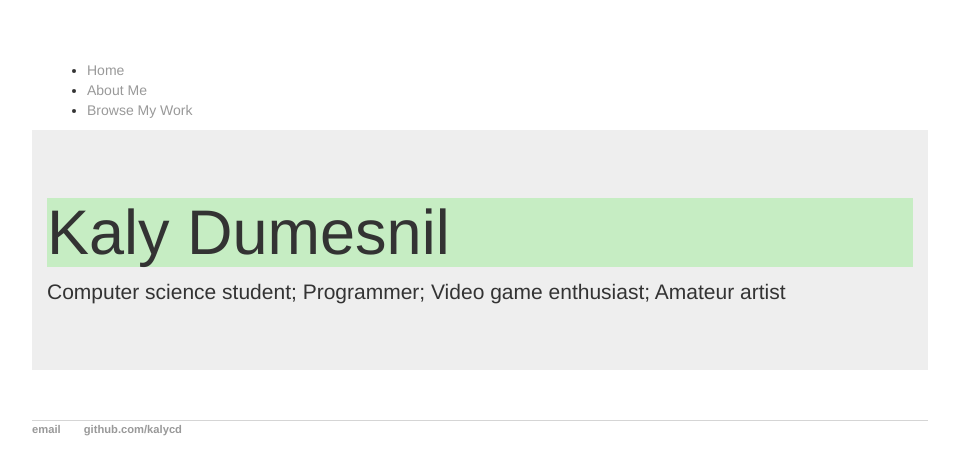
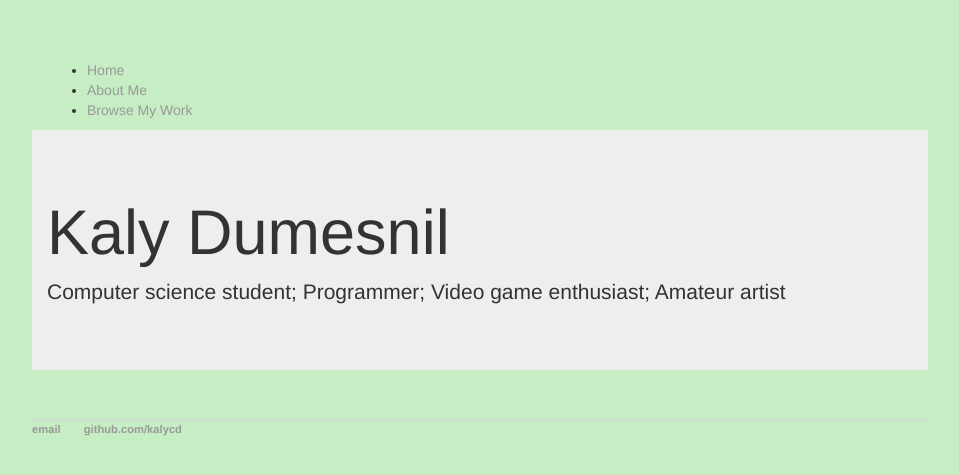
Before and after one commit to kalycd/kalycd.github.io, a Jekyll site: the page built from index.html, in a window 1280 px wide. Shown: the top 475 px of the page, without its empty margins (160-1119 px from the left). Built offline with Jekyll 4.4.1, drawn with Linux system fonts in a browser that asks for light colours.

Commit message:
Update main.css

```diff
--- a/css/main.css
+++ b/css/main.css
@@ -1,6 +1,7 @@
 body {
     margin: 60px auto;
     width: 70%;
+    background-color: #c6edc3;
 }
 nav ul, footer ul {
     font-family:'Helvetica', 'Arial', 'Sans-Serif';
@@ -22,7 +23,6 @@ a:hover {
 h1 {
     font-size: 3em;
     font-family:'Helvetica', 'Arial', 'Sans-Serif';
-    background-color: #c6edc3;
 }
 p {
     font-size: 1.5em;
```
